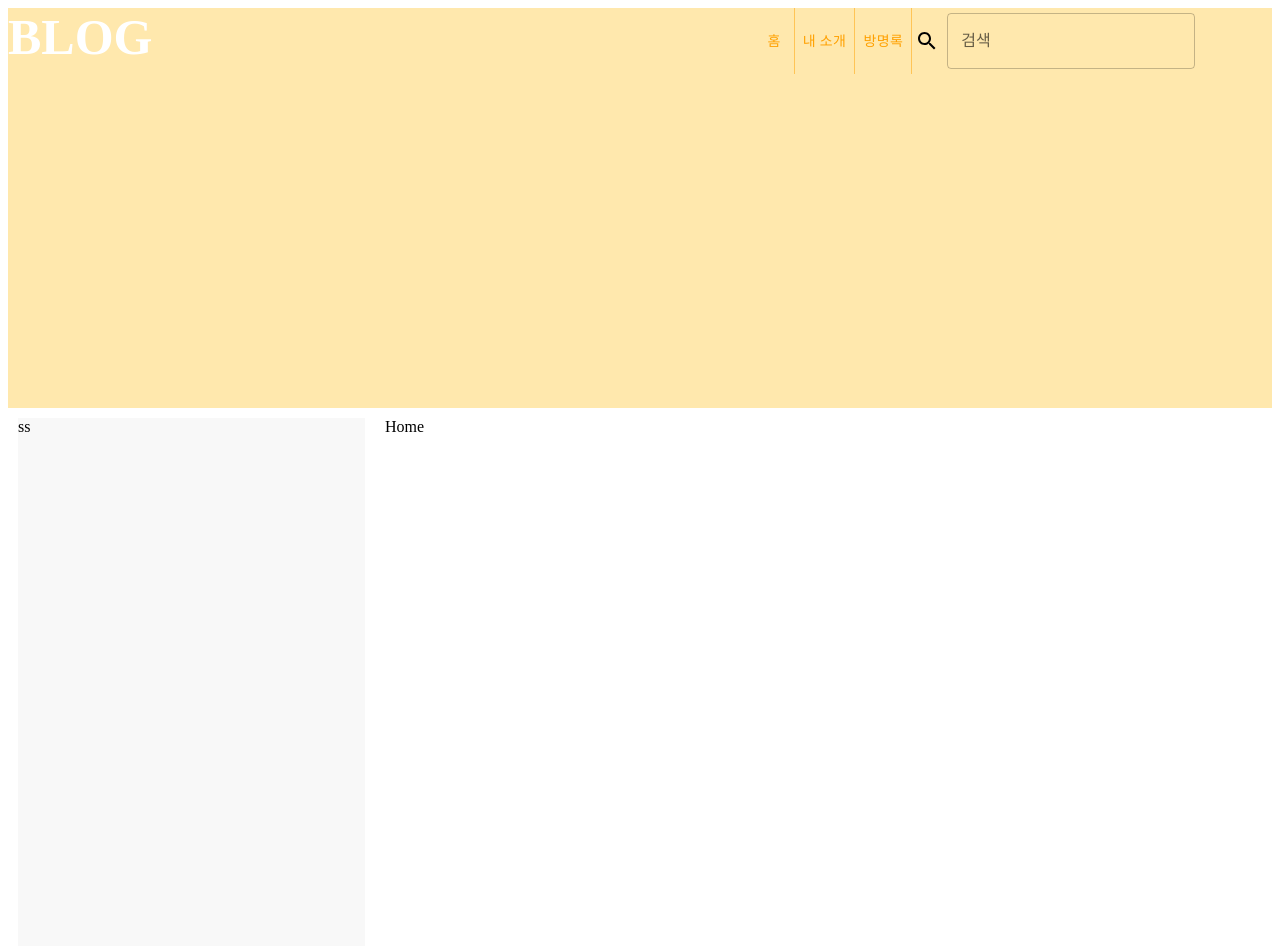
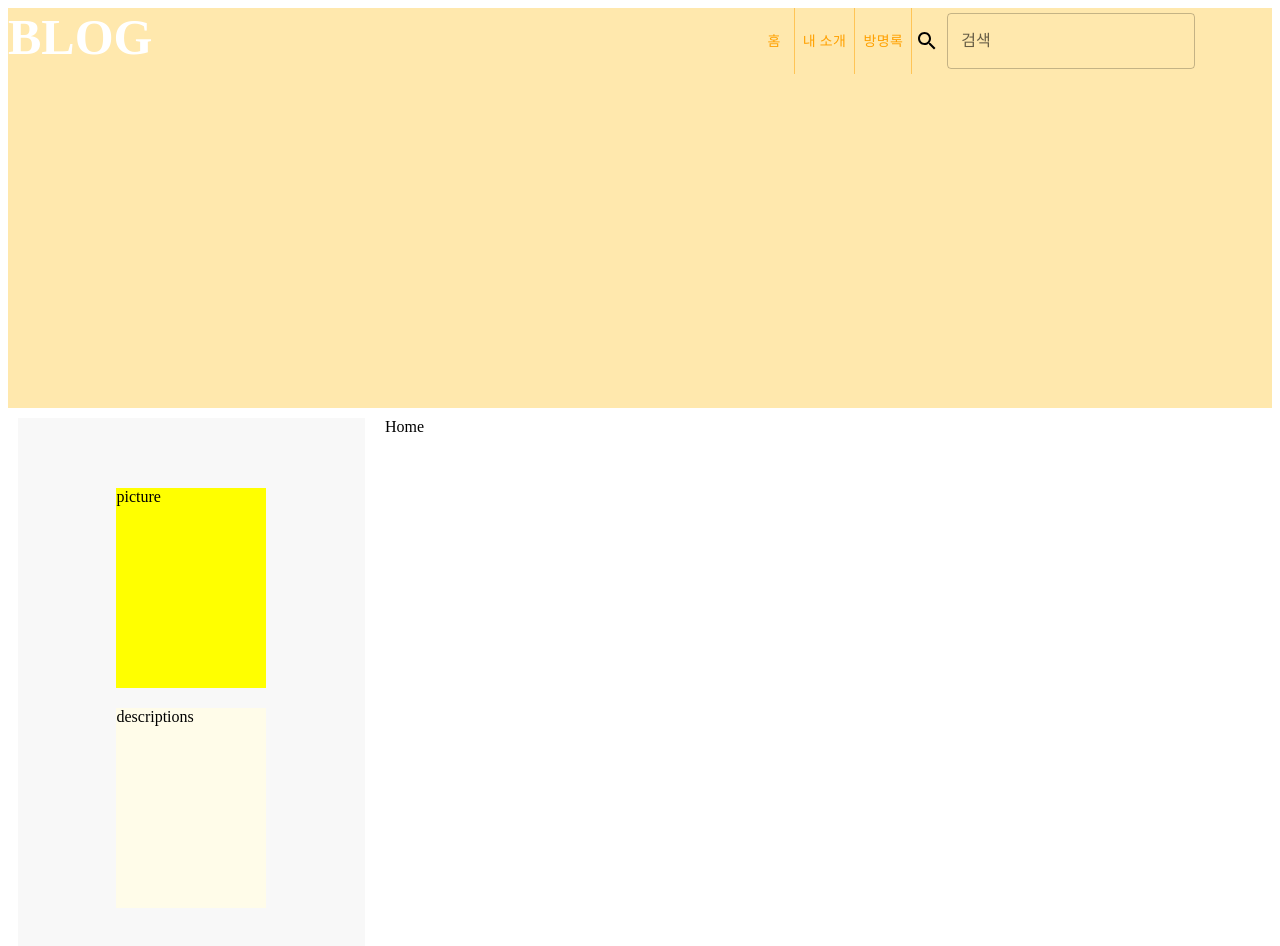
Before and after one commit to geezers-io/Blog_Project, a Next.js app: page / in a window 1280 px wide. Shown: the top 946 px of the page. Built offline with nearby package versions, Linux system fonts and the light colour scheme.

Commit message:
feature: 퍼블리싱 1차 작업 (일단 기본 머지 시키기)

```diff
--- /dev/null
+++ b/src/components/layout/PageLayout.tsx
@@ -0,0 +1,22 @@
+import { FC, ReactNode } from 'react';
+import * as S from '@/styles/layout/layout.style';
+import PageHeader from './PageHeader';
+import PageSidebar from './PageSidebar';
+
+interface Props {
+  children: ReactNode;
+}
+
+const PageLayout: FC<Props> = ({ children }) => {
+  return (
+    <>
+      <PageHeader />
+      <S.BGContainer>
+        <PageSidebar />
+        <S.BGContentsContainer>{children}</S.BGContentsContainer>
+      </S.BGContainer>
+    </>
+  );
+};
+
+export default PageLayout;
--- a/src/components/layout/PageSidebar.tsx
+++ b/src/components/layout/PageSidebar.tsx
@@ -1,16 +1,13 @@
-import { FC, ReactNode } from 'react';
 import * as S from '@/styles/layout/layout.style';
 
-interface Props {
-  children: ReactNode;
-}
-
-const PageSidebar: FC<Props> = ({ children }) => {
+const PageSidebar = () => {
   return (
-    <S.BGContainer>
-      <S.BGSidebarContainer>ss</S.BGSidebarContainer>
-      <S.BGContentsContainer>{children}</S.BGContentsContainer>
-    </S.BGContainer>
+    <S.BGSidebarContainer>
+      <S.ProfileContainer>
+        <div style={{ width: '150px', backgroundColor: 'yellow', margin: ' 20px auto', height: '200px' }}>picture</div>
+        <S.ProfileDetailContainer>descriptions</S.ProfileDetailContainer>
+      </S.ProfileContainer>
+    </S.BGSidebarContainer>
   );
 };
 
--- a/src/pages/_app.tsx
+++ b/src/pages/_app.tsx
@@ -1,7 +1,6 @@
 import type { AppProps } from 'next/app';
 import { ThemeProvider } from '@mui/material/styles';
-import PageHeader from '@/components/layout/PageHeader';
-import PageSidebar from '@/components/layout/PageSidebar';
+import PageLayout from '@/components/layout/PageLayout';
 import { theme } from '@/styles/theme/color';
 import ErrorBoundary from 'components/ErrorBoundary';
 export const metadata = {
@@ -11,10 +10,9 @@ function MyApp({ Component, pageProps }: AppProps) {
   return (
     <ErrorBoundary>
       <ThemeProvider theme={theme}>
-        <PageHeader />
-        <PageSidebar>
+        <PageLayout>
           <Component {...pageProps} />
-        </PageSidebar>
+        </PageLayout>
       </ThemeProvider>
     </ErrorBoundary>
   );
--- /dev/null
+++ b/src/pages/delcaration.d.ts
@@ -0,0 +1,4 @@
+declare module '*.png';
+declare module '*.jpg';
+declare module '*.gif';
+declare module '*.svg';
--- a/src/pages/index.html
+++ b/src/pages/index.html
@@ -1,6 +1,12 @@
 <head>
   <meta charset="UTF-8" />
   <link rel="icon" type="image/svg+xml" href="/icon.svg" />
+  <link
+    rel="stylesheet"
+    as="style"
+    crossorigin
+    href="https://cdn.jsdelivr.net/gh/orioncactus/pretendard@v1.3.8/dist/web/static/pretendard-dynamic-subset.css"
+  />
   <meta name="viewport" content="width=device-width, initial-scale=1.0" />
   <title>Blog-Project</title>
 </head>
--- a/src/styles/layout/layout.style.ts
+++ b/src/styles/layout/layout.style.ts
@@ -21,7 +21,6 @@ export const BGSidebarContainer = styled.div`
 export const BGContentsContainer = styled.div`
   display: flex;
   width: 100%;
-
   margin: 10px;
 `;
 
@@ -30,3 +29,20 @@ export const LOGO = styled.a`
   font-weight: 800;
   font-size: 50px;
 `;
+
+export const ProfileContainer = styled.div`
+  width: 200px;
+  margin: 50px auto;
+  background-color: #f8f8f8;
+`;
+
+export const ImageContainer = styled.img`
+  width: 80%;
+`;
+
+export const ProfileDetailContainer = styled.div`
+  width: 150px;
+  height: 200px;
+  margin: 10px auto;
+  background-color: #fffce9;
+`;
```
Also changed, not shown: tsconfig.json (+12 -11 lines), public/Profile.jpg (added).
